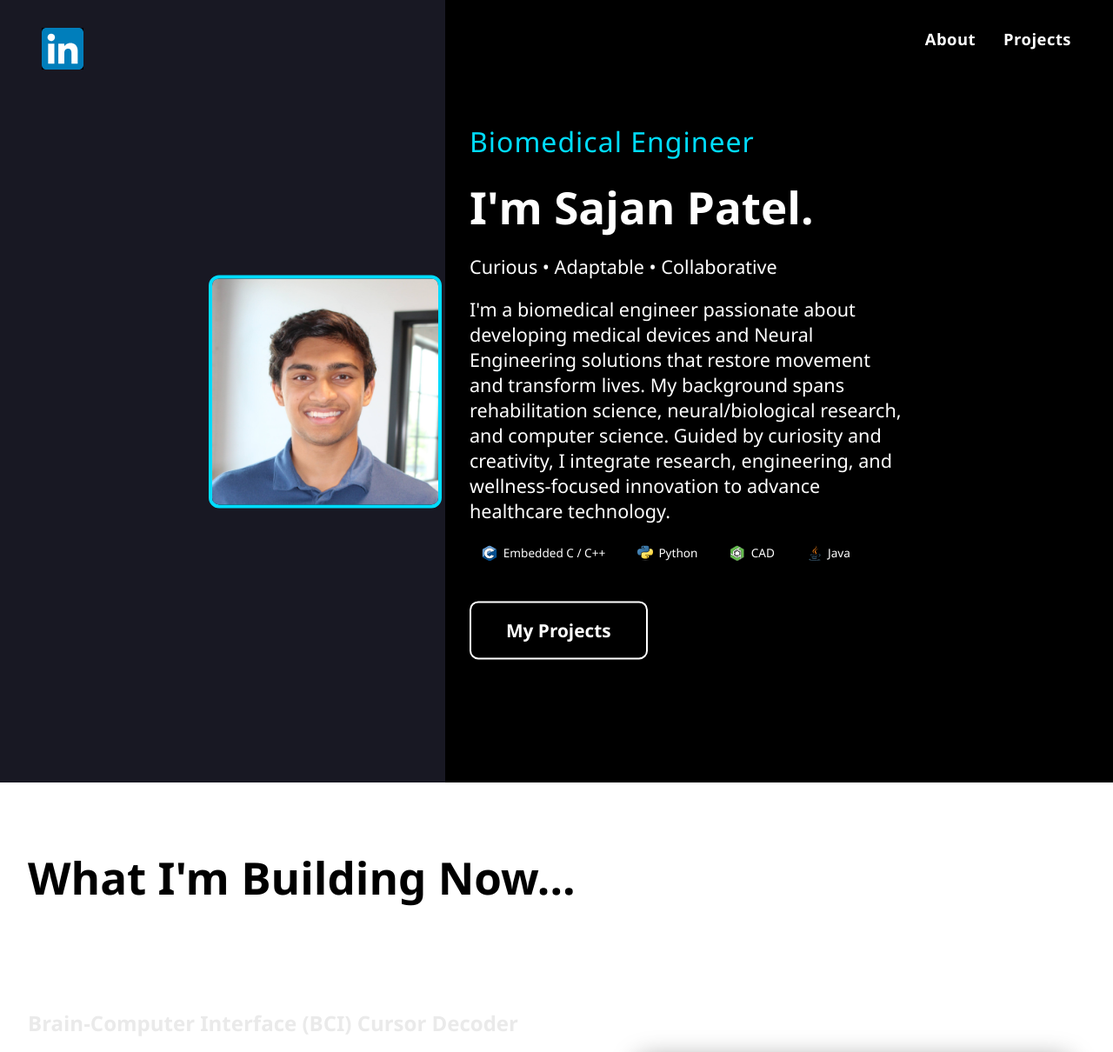
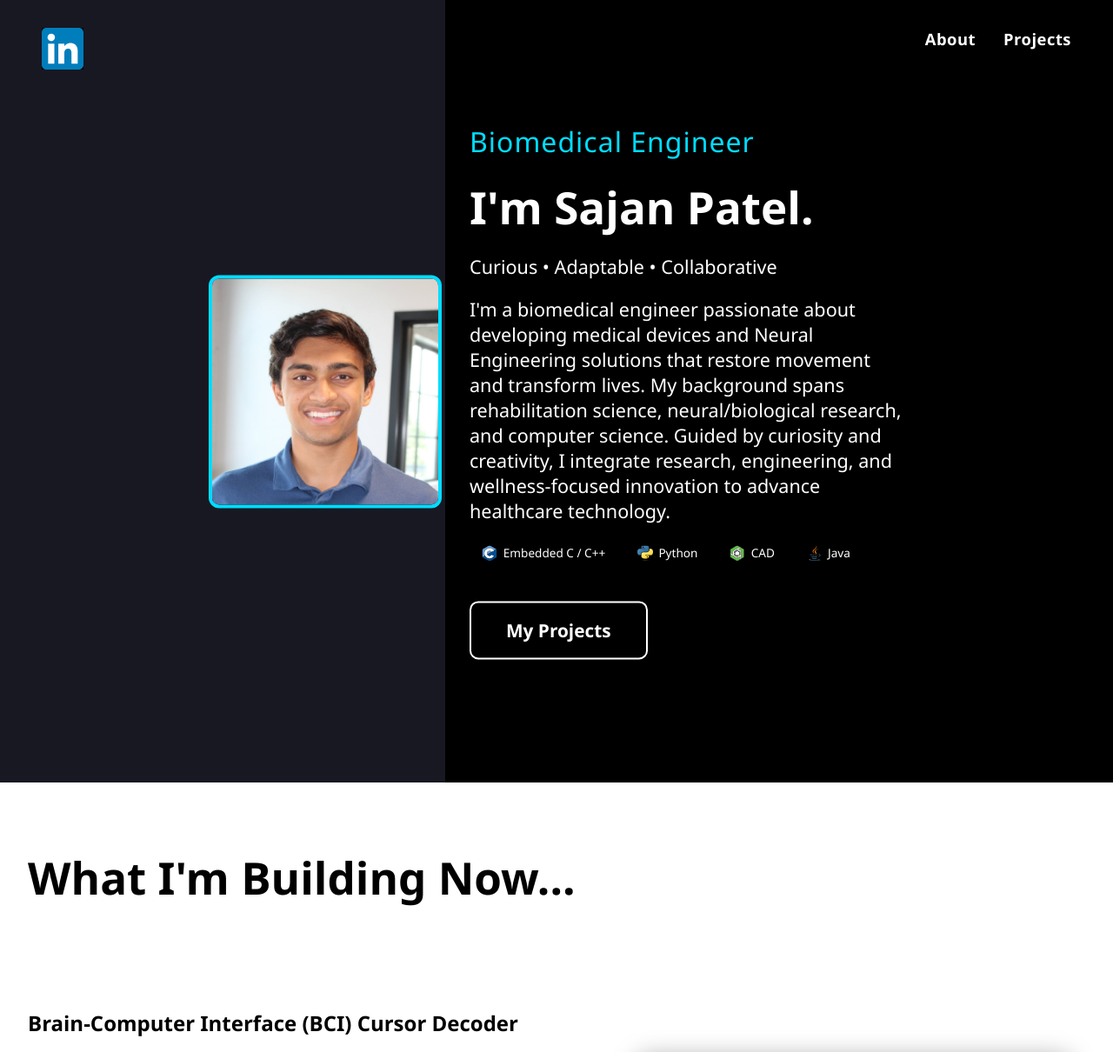
Before and after one commit to sajjy/sajan_patel_duke_bme, a Jekyll site: the page built from index.html, in a window 1280 px wide. Shown: the top 1210 px of the page at 87% size. Built offline with Jekyll 4.4.1, drawn with Linux system fonts in a browser that asks for light colours; grey boxes are pictures that could not be loaded.

Commit message:
The previous change messed up the text color of many things. This might be the solution.

```diff
--- a/assets/style.css
+++ b/assets/style.css
@@ -448,6 +448,10 @@
   min-height: 60vh;
 }
 
+#current-projects *:not(.btn):not(.btn-black) {
+  color: #000;
+}
+
 #about-me h1 {
   font-size: 3.2rem; /* larger heading */
   margin-bottom: 0.5rem;
@@ -659,6 +663,10 @@
   color: #000;  /* text color */
   padding: 2rem 2rem;
   min-height: 60vh;
+}
+
+#current-projects *:not(.btn):not(.btn-black) {
+  color: #000;
 }
 
 #current-projects h1 {
```
